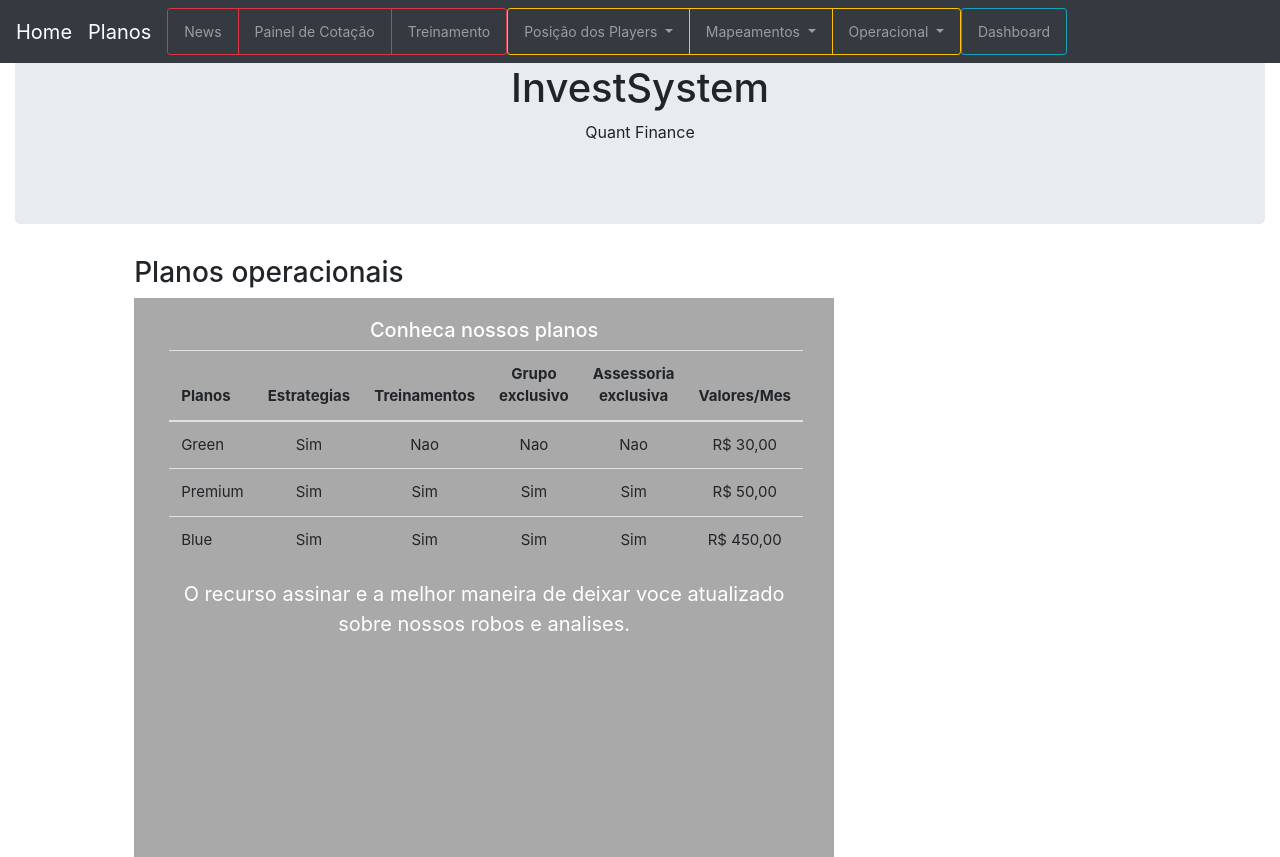
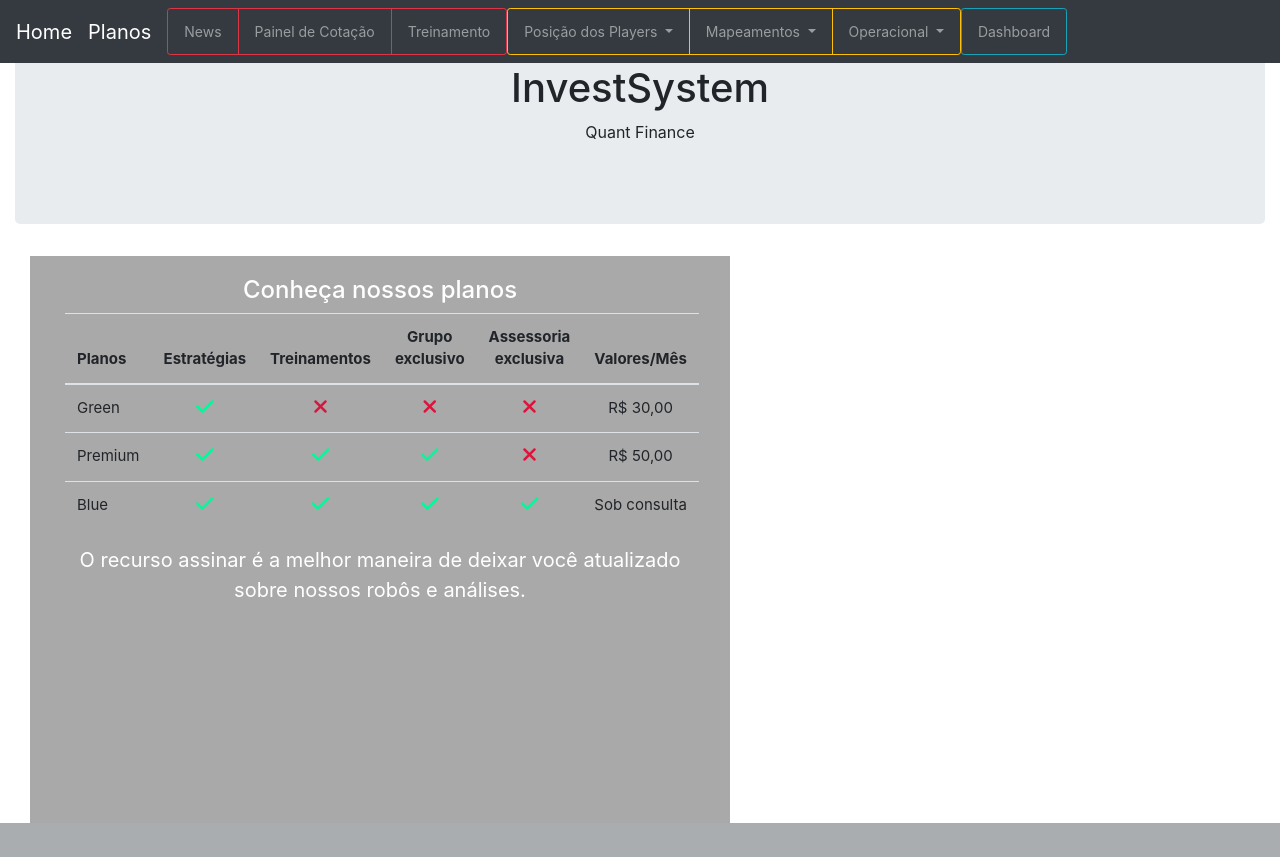
Before and after one commit to eduardobarros13/investsystem, a Django app: page /planos/ in a window 1280 px wide. After the commit the page ends 823 px from the top, so only its background shows below. Run offline with Django 3.2, Linux system fonts and the light colour scheme; some libraries are stand-ins or nearby versions.

Commit message:
page de planos

```diff
--- a/contas/templates/contas/base1.html
+++ b/contas/templates/contas/base1.html
@@ -20,6 +20,7 @@
     <script src="https://ajax.googleapis.com/ajax/libs/jquery/3.5.1/jquery.min.js"></script>
     <script src="https://cdnjs.cloudflare.com/ajax/libs/popper.js/1.16.0/umd/popper.min.js"></script>
     <script src="https://maxcdn.bootstrapcdn.com/bootstrap/4.5.2/js/bootstrap.min.js"></script>
+    <script src="https://use.fontawesome.com/58bf804a8d.js"></script>
 </head>
 <style>
     .bt {
--- a/contas/templates/contas/planos.html
+++ b/contas/templates/contas/planos.html
@@ -12,6 +12,7 @@
         display: block;
         align-items: center;
         margin: auto;
+        float: center;
     }
 
     .dashboard h4 {
@@ -25,7 +26,7 @@
     }
 
     .dashboard-box {
-        float: left;
+        float: center;
         background-color: #DFDFDF;
         color: #FFF;
         padding: 20px;
@@ -55,64 +56,71 @@
     #paypal-button-container {
         margin-top: 30%;
     }
+
+    .fa-check {
+        color: #00FA9A;
+        cursor: pointer;
+        font-size: 20px;
+        float: center;
+    }
+
+    .fa-times {
+        color: #DC143C;
+        cursor: pointer;
+        font-size: 20px;
+        float: center;
+    }
+    h3{
+        text-align: left;
+    }
 </style>
 <meta http-equiv="Content-Language" content="pt-br">
 
-<div class="offset-1 col-10 list-div">
-    <h3>Planos operacionais</h3>
-
-    <div class="container dashboard">
-        <div class="col-10 dashboard-box" id="green">
-            <h4>Conheca nossos planos</h4>
+<div class="container-fluid">
+    <div class="col-12 dashboard-box" id="green">
+        <h4>Conheça nossos planos</h4>
         <span>
-
-                <div class="container">
+            <div class="col-lg-12">
                 <table class="table">
                     <thead>
                         <th style="text-align: left;">Planos</th>
-                            <th>Estrategias</th>
+                        <th>Estratégias</th>
                         <th>Treinamentos</th>
                         <th>Grupo exclusivo</th>
-
                         <th>Assessoria exclusiva</th>
-                            <th>Valores/Mes</th>
+                        <th>Valores/Mês</th>
                     </thead>
                     <tbody>
                         <tr>
                             <td style="text-align: left;">Green</td>
-                                <td>Sim</td>
-                                <td>Nao</td>
-                                <td>Nao</td>
-                                <td>Nao</td>
-
+                            <td><i class="fa fa-check" aria-hidden="true"></i></td>
+                            <td><i class="fa fa-times" aria-hidden="true"></i></td>
+                            <td><i class="fa fa-times" aria-hidden="true"></i></td>
+                            <td><i class="fa fa-times" aria-hidden="true"></i></td>
                             <td>R$ 30,00</td>
-
                         </tr>
                         <tr>
                             <td style="text-align: left;">Premium</td>
-                                <td>Sim</td>
-                                <td>Sim</td>
-                                <td>Sim</td>
-                                <td>Sim</td>
-
+                            <td><i class="fa fa-check" aria-hidden="true"></i></td>
+                            <td><i class="fa fa-check" aria-hidden="true"></i></td>
+                            <td><i class="fa fa-check" aria-hidden="true"></i></td>
+                            <td><i class="fa fa-times" aria-hidden="true"></i></td>
                             <td>R$ 50,00</td>
-
                         </tr>
                         <tr>
                             <td style="text-align: left;">Blue</td>
-                                <td>Sim</td>
-                                <td>Sim</td>
-                                <td>Sim</td>
-
-                                <td>Sim</td>
-                                <td>R$ 450,00</td>
-
+                            <td><i class="fa fa-check" aria-hidden="true"></i></td>
+                            <td><i class="fa fa-check" aria-hidden="true"></i></td>
+                            <td><i class="fa fa-check" aria-hidden="true"></i></td>
+                            <td><i class="fa fa-check" aria-hidden="true"></i></td>
+                            <td>Sob consulta</td>
                         </tr>
                     </tbody>
                 </table>
             </div>
             <div>
-                    <p style="text-align: center; font-size: 20px;">O recurso assinar e a melhor maneira de deixar voce atualizado sobre nossos robos e analises.</p>
+                <p style="text-align: center; font-size: 20px;">O recurso assinar é a melhor maneira de deixar você
+                    atualizado sobre nossos robôs e análises.</p>
                 <div id="paypal-button-container"></div>
                 <script
                     src="https://www.paypal.com/sdk/js?client-id=AflWb9Tkeciod7PFAUnKlx52Fwv3396-cNfJBfeOwwnyaXwjYW1fX_YIqwobU2CXaXuPFyYqgESpyXwZ&vault=true&intent=subscription"
@@ -138,8 +146,6 @@
             </div>
         </span>
     </div>
-
-    </div>
 </div>
 
 {% endblock %}
--- a/contas/views.py
+++ b/contas/views.py
@@ -46,8 +46,9 @@ def login_user(request):
 def submit_login(request):
     if request.POST:
         username = request.POST.get('username')
+        email = request.POST.get('email')
         password = request.POST.get('password')
-        user = authenticate(username = username, password=password)
+        user = authenticate(username = username, password=password, email=email)
         if user is not None:
             login(request, user)
             return redirect ('/home1/')
```
Also changed, not shown: db.sqlite3, 1 other file. Lines whose indentation alone changed are shown as unchanged.
